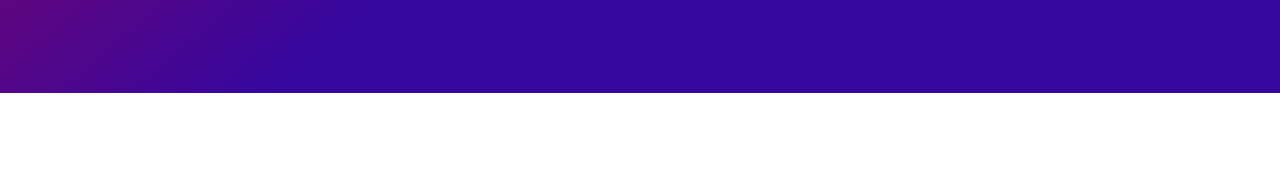
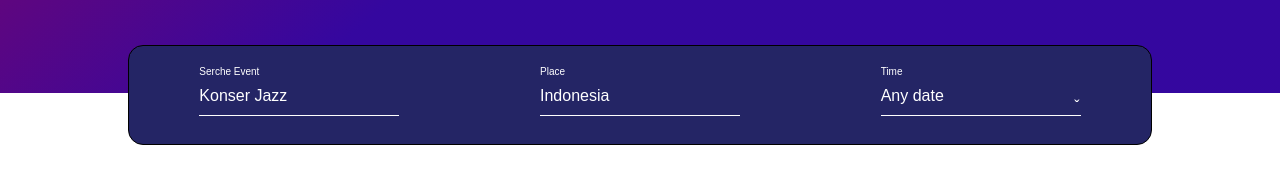
Before and after one commit to FadwaElouah/Brief2, a plain HTML site: page index.html in a window 1280 px wide. Shown: the part 507-690 px from the top of the page. Drawn offline with Linux system fonts and the light colour scheme.

Commit message:
j'ai terminé la partie main

```diff
--- a/index.html
+++ b/index.html
@@ -49,6 +49,21 @@
              <button class="learn">Learn More </button>
          </div>
     </div>
+    <main class="main1">
+        <div>
+            <p class="ser">Serche Event</p>
+            <p class="kons">Konser Jazz</p>
+        </div>
+        <div>
+            <p class="ser">Place</p>
+            <p class="kons">Indonesia</p>
+        </div>
+        <div>
+            <p class="ser">Time</p>
+            <p class="kons">Any date  <span class="sept">&#711;</span> </p>
+        </div>
+
+    </main>
 </body>
 
 </html>
--- a/style.css
+++ b/style.css
@@ -117,3 +117,39 @@
     bottom: 1100px;
     left: -18px;
 }
+.main1{
+    width: 80%;
+    height: 100px;
+    border: 1px solid black;
+    border-radius: 15px;
+    margin: auto;
+    display: flex;
+    justify-content: space-around;
+    background-color: #242565;
+    color: white;
+    font-family: sans-serif;
+    position: relative;
+    bottom: 1052px;
+    z-index: 2;
+
+}
+.main1  div{
+    width: 200px;
+    height: 50px;
+    margin-top: 20px;
+    border: 1px solid white;
+    border-top: none;
+    border-left: none;
+    border-right: none;
+
+}
+.ser{
+    font-size: 10px;
+    padding-bottom: 10px;
+}
+.sept{
+
+    position: relative;
+    left: 126px;
+    bottom: -11px;
+}
```
